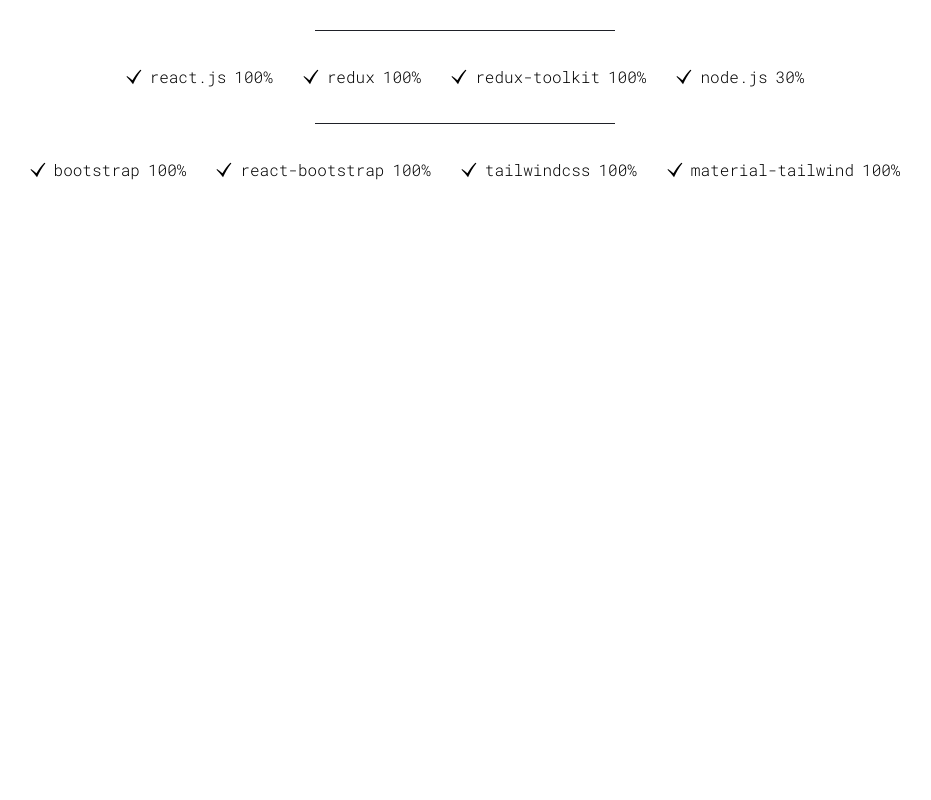
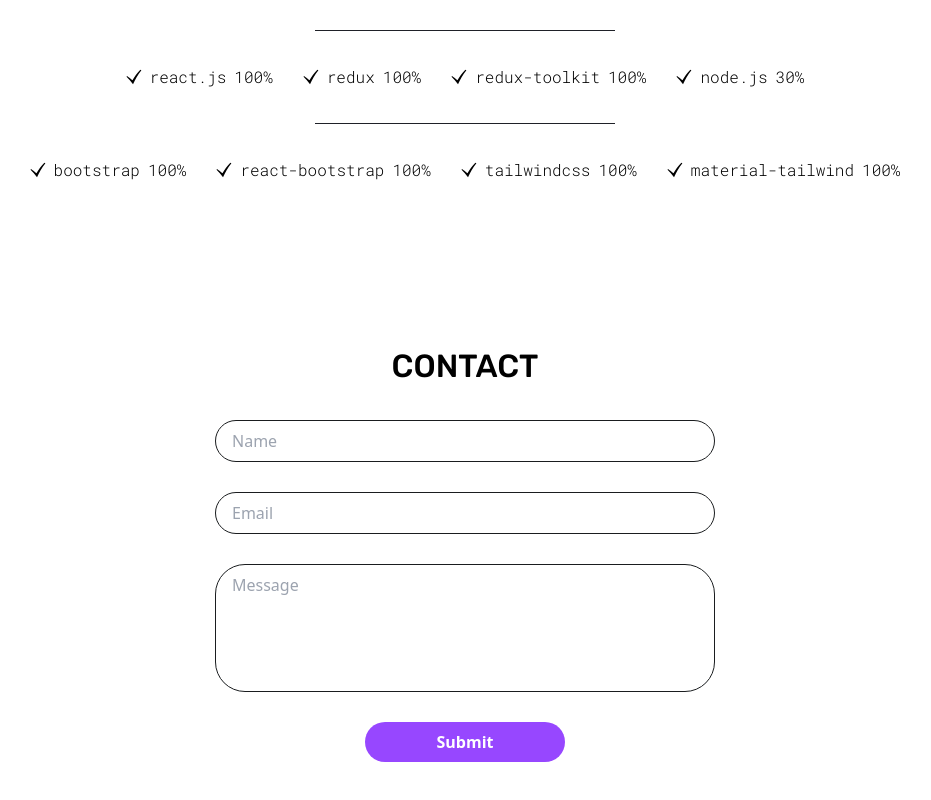
Before and after one commit to MuhammedMostafaSalem/my-portfolio, a React (Vite) app: page / in a window 1280 px wide. Shown: the part 1560-2360 px from the top of the page, without its empty margins (175-1106 px from the left). Before the commit the page ends 1822 px from the top, so only its background shows below. Built offline with nearby package versions, Linux system fonts and the light colour scheme.

Commit message:
Add Contact section

```diff
--- a/src/App.jsx
+++ b/src/App.jsx
@@ -1,3 +1,4 @@
+import Contact from "./sections/contact/Contact"
 import Hero from "./sections/hero/Hero"
 import Projects from "./sections/projects/Projects"
 import Skills from "./sections/skills/Skills"
@@ -9,6 +10,7 @@
       <Hero />
       <Projects />
       <Skills />
+      <Contact />
     </div>
   )
 }
```
